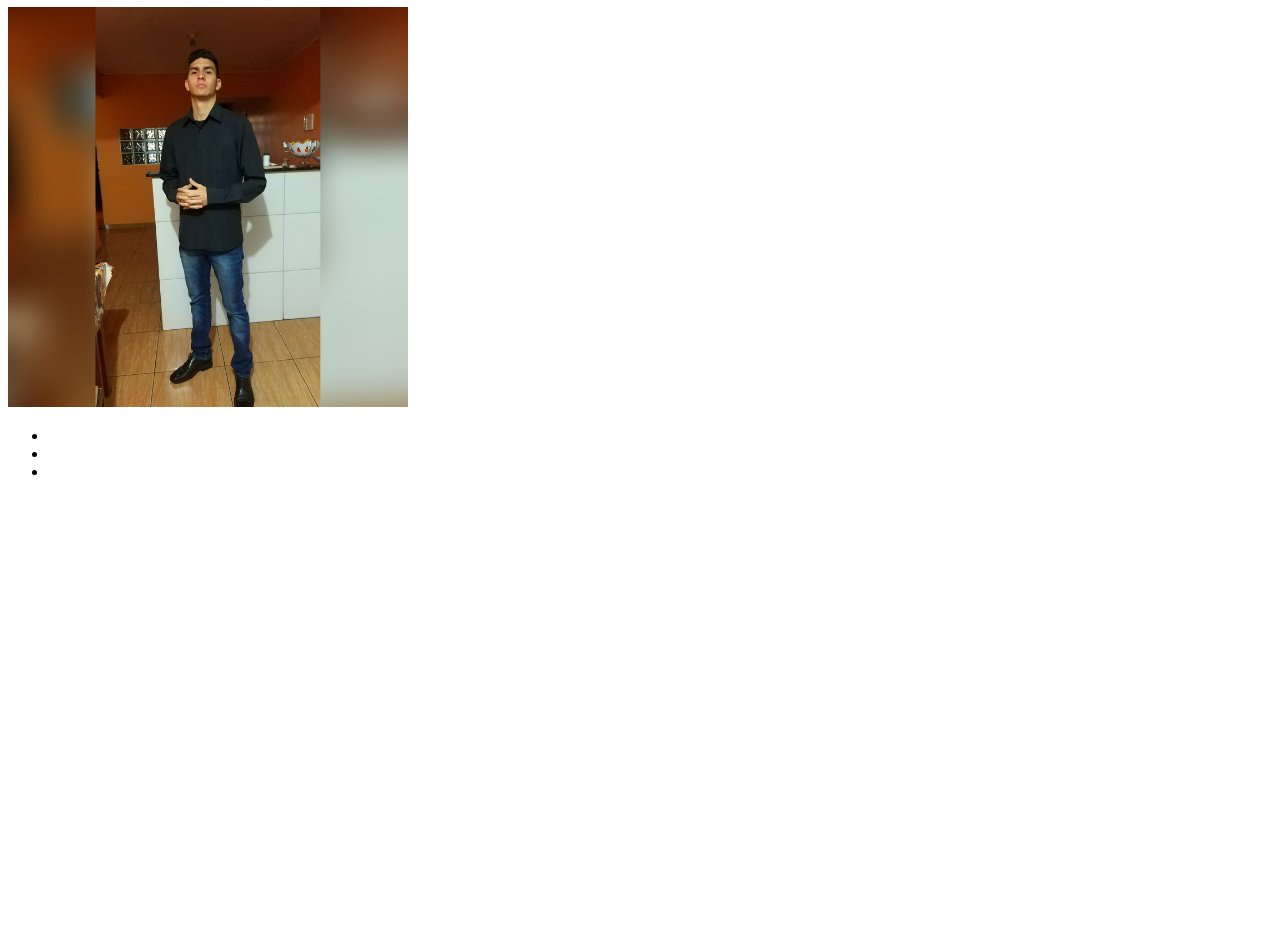
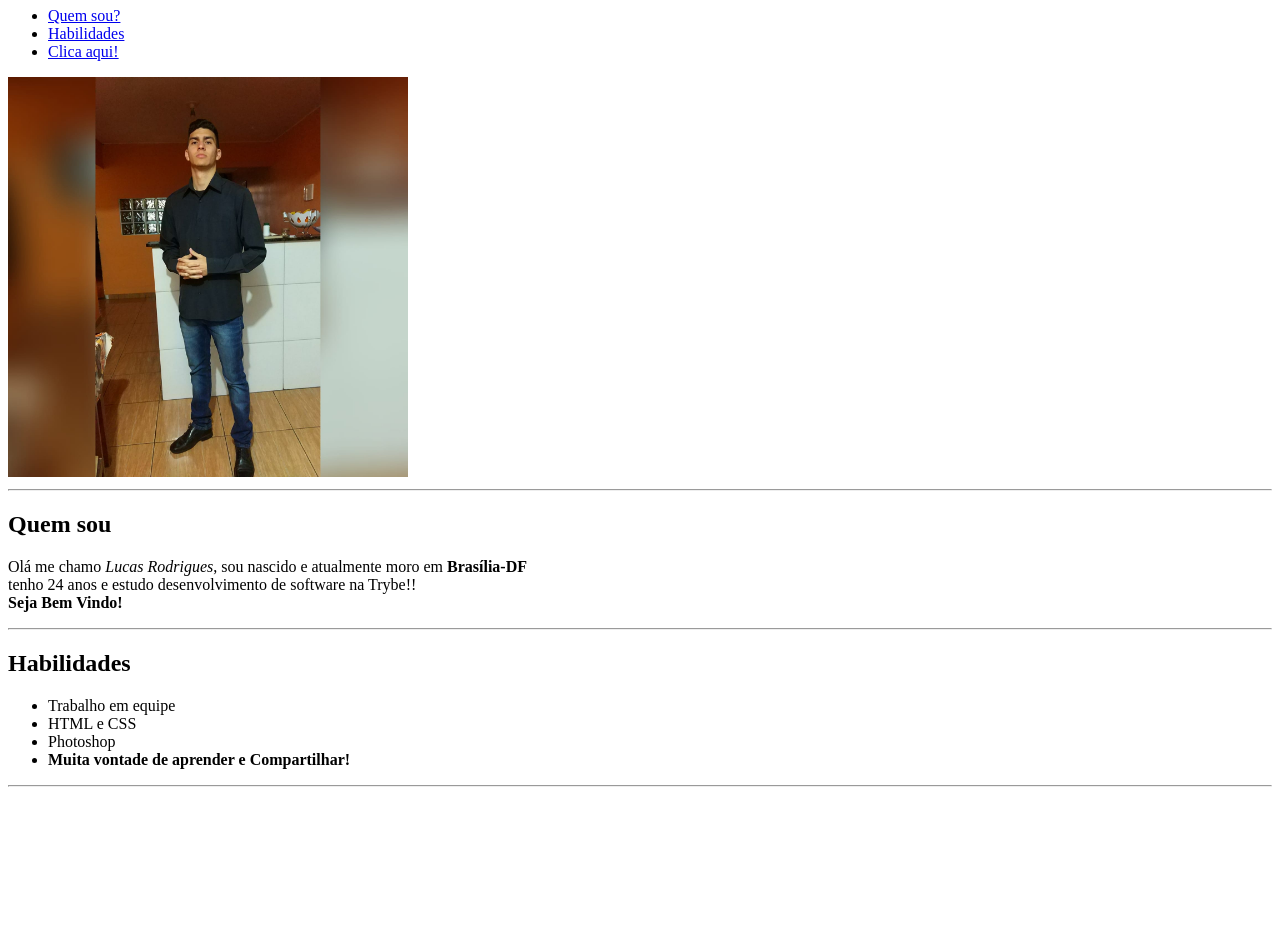
Before and after one commit to lucas21-dev/lucas21-dev.github.io, a plain HTML site: page index.html in a window 1280 px wide. Shown: the part 73-1015 px from the top of the page. Before the commit the page ends 800 px from the top, so only its background shows below. Drawn offline with Linux system fonts and the light colour scheme.

Commit message:
cria arquivo de portifolio web pro github!

```diff
--- a/index.html
+++ b/index.html
@@ -5,15 +5,30 @@
     <title>Lucas Rodrigues</title>
 </head>
 <body>
-    <h1>Lucas Rodrigues</h1>
-    <img src="imagens/eu.jpg" alt="desenvolvedor Lucas Rodrigues" width="400">
+    <h1>Lucas Rodrigues Paulino</h1>
     <ul>
-        <li><a href=""></a></li>
-        <li><a href=""></a></li>
-        <li><a href=""></a></li>
-        <h1></h1>
+        <li><a href="#description"> Quem sou?</a></li>
+        <li><a href="#habilities">Habilidades</a></li>
+        <li><a href="https://www.youtube.com/watch?v=d7qQVXdiREU" target="_blank">Clica aqui!</a></li>
+    </ul>
+    <img id="photo" src="imagens/eu.jpg" alt="desenvolvedor Lucas Rodrigues" width="400">
+    <hr>
+    <h2>Quem sou</h2>
+    <p id="description">Olá me chamo <em>Lucas Rodrigues</em>, sou nascido e atualmente moro em <strong>Brasília-DF</strong> <br>
+    tenho 24 anos e estudo desenvolvimento de software na Trybe!! <br>
+    <strong>Seja Bem Vindo!</strong></p>
+    <hr>
+    <h2 id="habilities">Habilidades</h2>
+    <ul>
+        <li>Trabalho em equipe</li>
+        <li>HTML e CSS</li>
+        <li>Photoshop</li>
+        <li><strong>Muita vontade de aprender e Compartilhar!</strong></li>
+    </ul>
+    <hr>
+     <br><br><br><br><br><br><br><br><br><br><br><br><br><br><br><br><br><br>
+    <a href="#photo">Perdido?</a>
 
-    </ul>
 
 
 </body>
```
